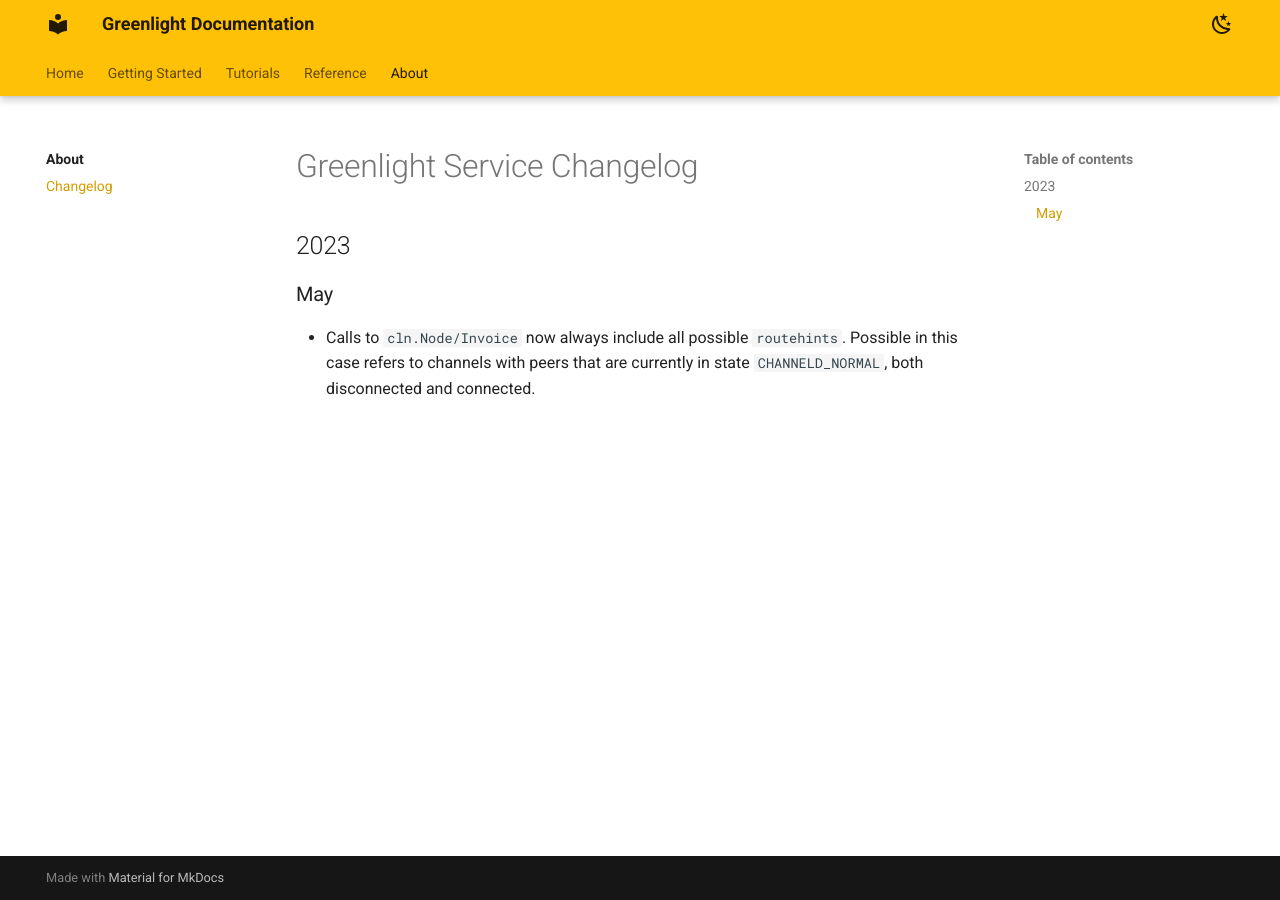
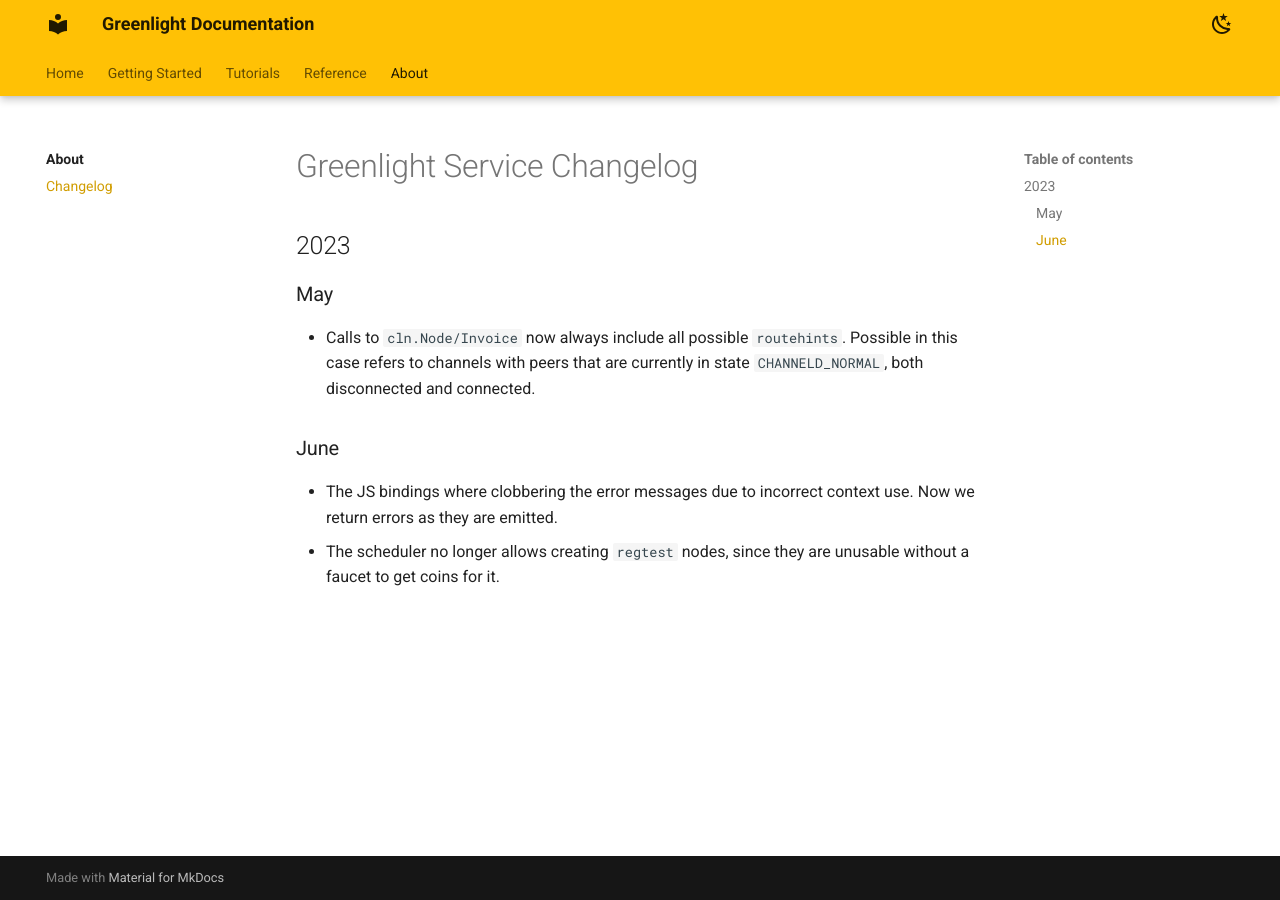
Before and after one commit to Blockstream/greenlight, an MkDocs documentation site: the page built from docs/src/about/changelog.md, in a window 1280 px wide. Built offline with MkDocs 1.6.1 and Material for MkDocs 9.7.7, drawn with Linux system fonts in a browser that asks for light colours.

Commit message:
docs: Update changelog with two changes

```diff
--- a/docs/src/about/changelog.md
+++ b/docs/src/about/changelog.md
@@ -7,3 +7,9 @@
    `routehints`. Possible in this case refers to channels with peers
    that are currently in state `CHANNELD_NORMAL`, both disconnected
    and connected.
+
+### June
+ - The JS bindings where clobbering the error messages due to
+   incorrect context use. Now we return errors as they are emitted.
+ - The scheduler no longer allows creating `regtest` nodes, since they
+   are unusable without a faucet to get coins for it.
```
